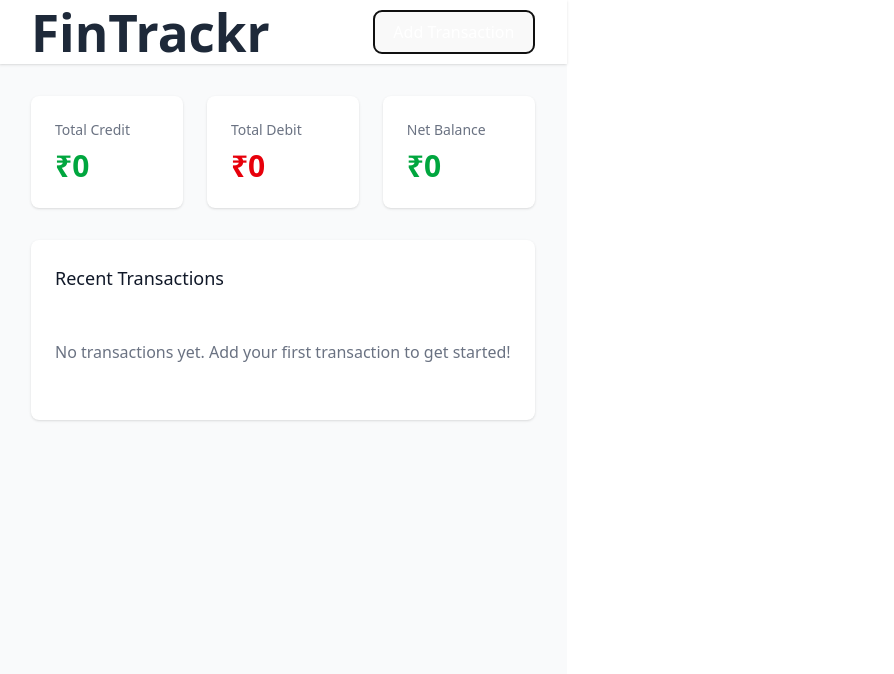
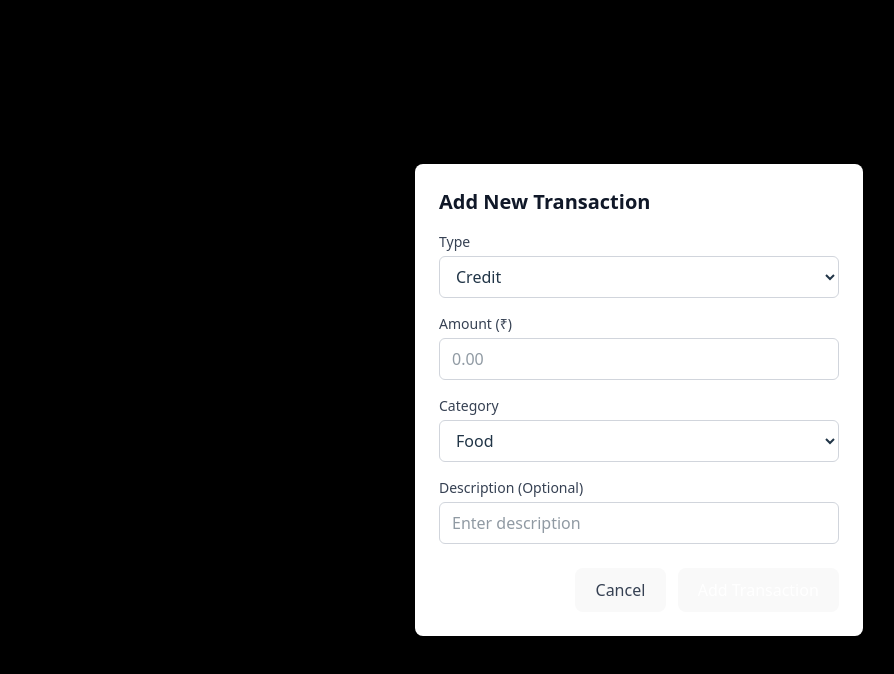
Before and after one commit to TheoStasis/MoneyChord, a React (Vite) app in the folder client/: page / in a window 1280 px wide. Both pictures are taken after a click on the button "Add Transaction". Shown: the top 674 px of the page, without its empty margins (1-895 px from the left). Built offline with nearby package versions, Linux system fonts and the light colour scheme.

Commit message:
Add transaction functionality: Implement modal in Header for adding transactions and display TransactionList in Dashboard

```diff
--- /dev/null
+++ b/client/src/components/TransactionList.jsx
@@ -0,0 +1,69 @@
+import React from 'react';
+import { useTransactions } from '../context/TransactionContext';
+
+const TransactionList = () => {
+  const { transactions } = useTransactions();
+
+  const formatDate = (timestamp) => {
+    return new Date(timestamp).toLocaleDateString('en-IN', {
+      year: 'numeric',
+      month: 'short',
+      day: 'numeric',
+      hour: '2-digit',
+      minute: '2-digit'
+    });
+  };
+
+  if (transactions.length === 0) {
+    return (
+      <div className="text-center text-gray-500 py-8">
+        No transactions yet. Add your first transaction to get started!
+      </div>
+    );
+  }
+
+  return (
+    <div className="space-y-4">
+      {transactions.map((transaction) => (
+        <div
+          key={transaction.id}
+          className="bg-white rounded-lg shadow-sm p-4 hover:shadow-md transition-shadow duration-200"
+        >
+          <div className="flex justify-between items-start">
+            <div className="flex-1">
+              <h3 className="text-lg font-medium text-gray-900">
+                {transaction.description || 'No Description'}
+              </h3>
+              <p className="text-sm text-gray-500 mt-1">
+                {transaction.category} • {formatDate(transaction.timestamp)}
+              </p>
+            </div>
+            <div className="ml-4">
+              <span
+                className={`inline-flex items-center px-2.5 py-0.5 rounded-full text-sm font-medium ${
+                  transaction.type === 'credit'
+                    ? 'bg-green-100 text-green-800'
+                    : 'bg-red-100 text-red-800'
+                }`}
+              >
+                {transaction.type === 'credit' ? 'Credit' : 'Debit'}
+              </span>
+              <p
+                className={`text-lg font-semibold mt-1 ${
+                  transaction.type === 'credit'
+                    ? 'text-green-600'
+                    : 'text-red-600'
+                }`}
+              >
+                {transaction.type === 'credit' ? '+' : '-'}₹
+                {transaction.amount.toLocaleString()}
+              </p>
+            </div>
+          </div>
+        </div>
+      ))}
+    </div>
+  );
+};
+
+export default TransactionList;
--- /dev/null
+++ b/client/src/components/TransactionModal.jsx
@@ -0,0 +1,160 @@
+import React, { useState } from 'react';
+
+const TransactionModal = ({ isOpen, onClose, onSubmit }) => {
+  const [formData, setFormData] = useState({
+    type: 'credit',
+    amount: '',
+    category: 'Food',
+    description: ''
+  });
+
+  const [errors, setErrors] = useState({});
+
+  const validateForm = () => {
+    const newErrors = {};
+    if (!formData.amount || formData.amount <= 0) {
+      newErrors.amount = 'Please enter a valid amount';
+    }
+    if (!formData.category) {
+      newErrors.category = 'Please select a category';
+    }
+    setErrors(newErrors);
+    return Object.keys(newErrors).length === 0;
+  };
+
+  const handleSubmit = (e) => {
+    e.preventDefault();
+    if (validateForm()) {
+      onSubmit({
+        ...formData,
+        amount: parseFloat(formData.amount)
+      });
+      setFormData({
+        type: 'credit',
+        amount: '',
+        category: 'Food',
+        description: ''
+      });
+      onClose();
+    }
+  };
+
+  const handleChange = (e) => {
+    const { name, value } = e.target;
+    setFormData(prev => ({
+      ...prev,
+      [name]: value
+    }));
+  };
+
+  if (!isOpen) return null;
+
+  return (
+    <div className="fixed inset-0 bg-black bg-opacity-50 backdrop-blur-sm flex items-center justify-center p-4 z-50">
+      <div className="bg-white rounded-lg shadow-xl w-full max-w-md">
+        <div className="p-6">
+          <h2 className="text-xl font-semibold text-gray-900 mb-4">
+            Add New Transaction
+          </h2>
+
+          <form onSubmit={handleSubmit} className="space-y-4">
+            {/* Transaction Type */}
+            <div>
+              <label className="block text-sm font-medium text-gray-700 mb-1">
+                Type
+              </label>
+              <select
+                name="type"
+                value={formData.type}
+                onChange={handleChange}
+                className="w-full px-3 py-2 border border-gray-300 rounded-md focus:outline-none focus:ring-2 focus:ring-blue-500"
+              >
+                <option value="credit">Credit</option>
+                <option value="debit">Debit</option>
+              </select>
+            </div>
+
+            {/* Amount */}
+            <div>
+              <label className="block text-sm font-medium text-gray-700 mb-1">
+                Amount (₹)
+              </label>
+              <input
+                type="number"
+                name="amount"
+                value={formData.amount}
+                onChange={handleChange}
+                min="0"
+                step="0.01"
+                className={`w-full px-3 py-2 border ${
+                  errors.amount ? 'border-red-500' : 'border-gray-300'
+                } rounded-md focus:outline-none focus:ring-2 focus:ring-blue-500`}
+                placeholder="0.00"
+              />
+              {errors.amount && (
+                <p className="mt-1 text-sm text-red-600">{errors.amount}</p>
+              )}
+            </div>
+
+            {/* Category */}
+            <div>
+              <label className="block text-sm font-medium text-gray-700 mb-1">
+                Category
+              </label>
+              <select
+                name="category"
+                value={formData.category}
+                onChange={handleChange}
+                className={`w-full px-3 py-2 border ${
+                  errors.category ? 'border-red-500' : 'border-gray-300'
+                } rounded-md focus:outline-none focus:ring-2 focus:ring-blue-500`}
+              >
+                <option value="Food">Food</option>
+                <option value="Travel">Travel</option>
+                <option value="Billing">Billing</option>
+                <option value="Others">Others</option>
+              </select>
+              {errors.category && (
+                <p className="mt-1 text-sm text-red-600">{errors.category}</p>
+              )}
+            </div>
+
+            {/* Description */}
+            <div>
+              <label className="block text-sm font-medium text-gray-700 mb-1">
+                Description (Optional)
+              </label>
+              <input
+                type="text"
+                name="description"
+                value={formData.description}
+                onChange={handleChange}
+                className="w-full px-3 py-2 border border-gray-300 rounded-md focus:outline-none focus:ring-2 focus:ring-blue-500"
+                placeholder="Enter description"
+              />
+            </div>
+
+            {/* Buttons */}
+            <div className="flex justify-end space-x-3 mt-6">
+              <button
+                type="button"
+                onClick={onClose}
+                className="px-4 py-2 text-sm font-medium text-gray-700 bg-gray-100 hover:bg-gray-200 rounded-md focus:outline-none focus:ring-2 focus:ring-offset-2 focus:ring-gray-500"
+              >
+                Cancel
+              </button>
+              <button
+                type="submit"
+                className="px-4 py-2 text-sm font-medium text-white bg-blue-600 hover:bg-blue-700 rounded-md focus:outline-none focus:ring-2 focus:ring-offset-2 focus:ring-blue-500"
+              >
+                Add Transaction
+              </button>
+            </div>
+          </form>
+        </div>
+      </div>
+    </div>
+  );
+};
+
+export default TransactionModal;
--- a/client/src/components/layout/Header.jsx
+++ b/client/src/components/layout/Header.jsx
@@ -1,7 +1,17 @@
-import React from 'react';
+import React, { useState } from 'react';
+import { useTransactions } from '../../context/TransactionContext';
+import TransactionModal from '../TransactionModal';
 
 const Header = () => {
+  const [isModalOpen, setIsModalOpen] = useState(false);
+  const { addTransaction } = useTransactions();
+
+  const handleAddTransaction = (transactionData) => {
+    addTransaction(transactionData);
+  };
+
   return (
+    <>
       <header className="bg-white shadow-sm">
         <div className="max-w-7xl mx-auto px-4 sm:px-6 lg:px-8">
           <div className="flex justify-between items-center h-16">
@@ -10,13 +20,20 @@
             </div>
             <button
               className="bg-blue-600 hover:bg-blue-700 text-white px-4 py-2 rounded-md text-sm font-medium transition-colors duration-200"
-            onClick={() => {/* TODO: Implement add transaction modal */}}
+              onClick={() => setIsModalOpen(true)}
             >
               Add Transaction
             </button>
           </div>
         </div>
       </header>
+
+      <TransactionModal
+        isOpen={isModalOpen}
+        onClose={() => setIsModalOpen(false)}
+        onSubmit={handleAddTransaction}
+      />
+    </>
   );
 };
 
--- a/client/src/pages/Dashboard.jsx
+++ b/client/src/pages/Dashboard.jsx
@@ -1,5 +1,6 @@
 import React from 'react';
 import { useTransactions } from '../context/TransactionContext';
+import TransactionList from '../components/TransactionList';
 
 const SummaryCard = ({ title, amount, type }) => {
   const getAmountColor = () => {
@@ -57,9 +58,7 @@
 
       <div className="bg-white rounded-lg shadow-sm p-6">
         <h2 className="text-lg font-medium text-gray-900 mb-4">Recent Transactions</h2>
-        <div className="text-center text-gray-500 py-8">
-          No transactions yet. Add your first transaction to get started!
-        </div>
+        <TransactionList />
       </div>
     </div>
   );
```
Lines whose indentation alone changed are shown as unchanged.
